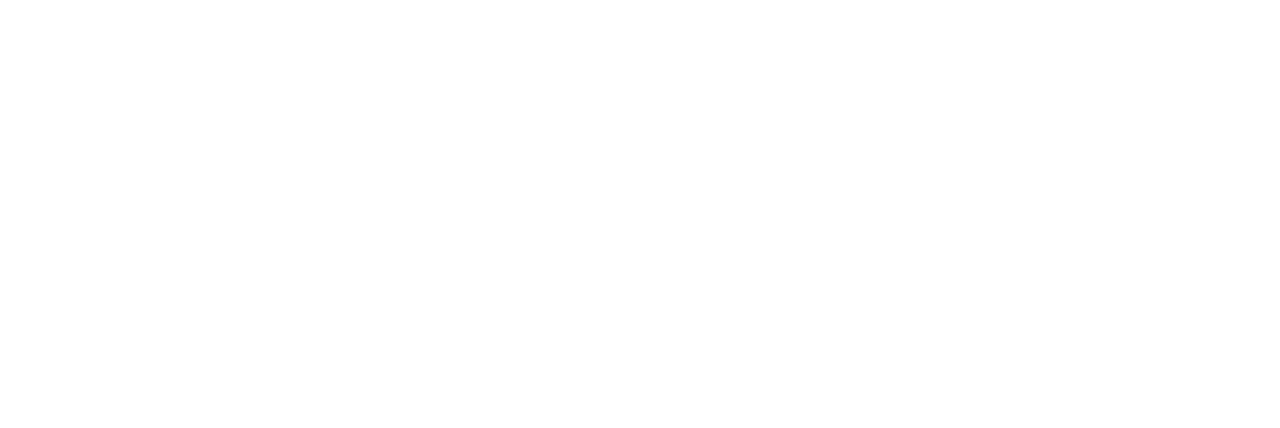
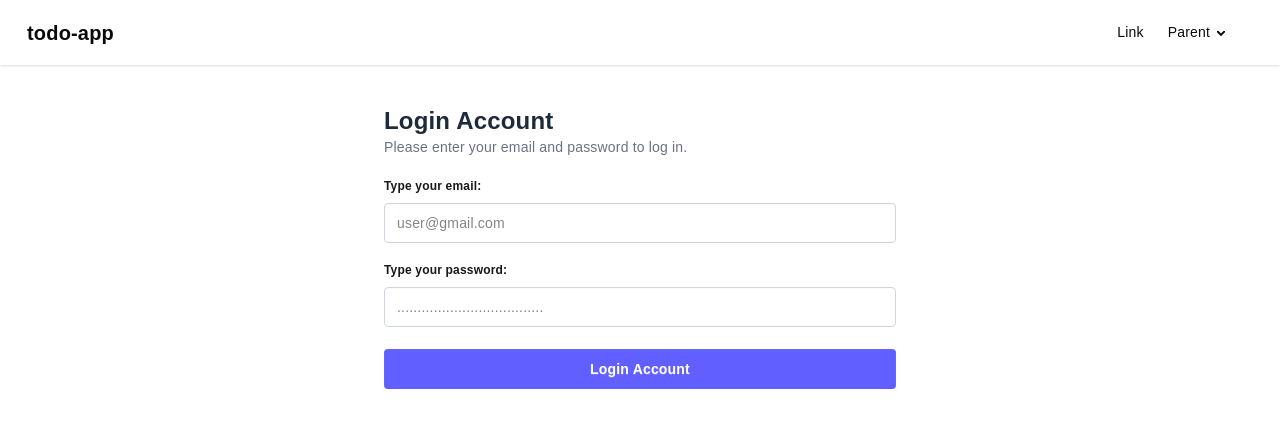
Before and after one commit to masdefry/frontend-web-development-39, a React (Vite) app in the folder todo-app/: page /login in a window 1280 px wide. Before the commit this address had no page. Shown: the top 428 px of the page. Built offline with nearby package versions, Linux system fonts and the light colour scheme.

Commit message:
day09: using zustand to handle authentication user

```diff
--- a/todo-app/src/App.tsx
+++ b/todo-app/src/App.tsx
@@ -17,7 +17,7 @@
           <div className="bg-[url('/images/background-banner.png')] bg-center h-50">
             <div className='bg-linear-to-br from-indigo-500/70 via-purple-500/70 to-pink-500/10 h-50'></div>
           </div>
-          <div className='absolute top-10 flex justify-center'>
+          <div className='absolute top-10 flex justify-center w-full'>
             <div className='w-72 md:w-96'>
               <HeaderTitle />
               <FormCreateTodo
--- a/todo-app/src/components/Layout.tsx
+++ b/todo-app/src/components/Layout.tsx
@@ -1,16 +1,19 @@
 import { Outlet } from 'react-router-dom';
 import Navbar from './Navbar';
+import { Toaster } from 'react-hot-toast';
 
 export default function RootLayout() {
   return (
     <>
       <Navbar />
-      <div className='grid grid-cols-5'>
+      <Toaster />
+      {/* <div className='grid grid-cols-5'>
         <div className='col-span-1 bg-red-100 h-screen'>Sidebar</div>
         <div className='col-span-4'>
           <Outlet />
         </div>
-      </div>
+      </div> */}
+      <Outlet />
     </>
   );
 }
--- a/todo-app/src/components/Navbar.tsx
+++ b/todo-app/src/components/Navbar.tsx
@@ -1,8 +1,14 @@
+import useAuthStore from '@/stores/useAuthStore';
+
 export default function Navbar() {
+  const { users } = useAuthStore();
+  console.log('Navbar');
+  console.log(users);
+
   return (
     <div className='navbar bg-base-100 shadow-sm'>
       <div className='flex-1'>
-        <a className='btn btn-ghost text-xl'>daisyUI</a>
+        <a className='btn btn-ghost text-xl'>todo-app</a>
       </div>
       <div className='flex-none'>
         <ul className='menu menu-horizontal px-1'>
@@ -22,6 +28,7 @@
               </ul>
             </details>
           </li>
+          <li>{users?.name}</li>
         </ul>
       </div>
     </div>
--- /dev/null
+++ b/todo-app/src/features/login/schemas/loginUserSchema.ts
@@ -0,0 +1,12 @@
+import { z } from 'zod';
+
+export const loginUserSchema = z.object({
+  email: z
+    .string()
+    .min(1, { message: 'Email is required' })
+    .email({ message: 'Invalid email format' }),
+
+  password: z
+    .string()
+    .min(6, { message: 'Password must be at least 6 characters' }),
+});
--- /dev/null
+++ b/todo-app/src/features/login/types/login-type.ts
@@ -0,0 +1,4 @@
+export type InputLoginUser = {
+    email: string;
+    password: string;
+}
--- a/todo-app/src/main.tsx
+++ b/todo-app/src/main.tsx
@@ -5,6 +5,7 @@
 import Profile from './pages/profile';
 import RootLayout from './components/Layout';
 import ZustandPage from './pages/zustand';
+import LoginPage from './pages/login';
 
 createRoot(document.getElementById('root')!).render(
   <BrowserRouter>
@@ -13,6 +14,7 @@
         <Route index element={<HomePage />} />
         <Route path='profile' element={<Profile />} />
         <Route path='zustand' element={<ZustandPage />} />
+        <Route path='login' element={<LoginPage />} />
       </Route>
     </Routes>
   </BrowserRouter>,
--- /dev/null
+++ b/todo-app/src/pages/login/index.tsx
@@ -0,0 +1,78 @@
+import type { InputLoginUser } from '@/features/login/types/login-type';
+import { useForm } from 'react-hook-form';
+import { zodResolver } from '@hookform/resolvers/zod';
+import { loginUserSchema } from '@/features/login/schemas/loginUserSchema';
+import axiosInstance from '@/utils/axios-instance';
+import useAuthStore from '@/stores/useAuthStore';
+import { useNavigate } from 'react-router-dom';
+import toast from 'react-hot-toast';
+
+export default function LoginPage() {
+  const { setAuth } = useAuthStore();
+  const navigate = useNavigate();
+
+  const {
+    register,
+    handleSubmit,
+    formState: { errors },
+  } = useForm<InputLoginUser>({
+    resolver: zodResolver(loginUserSchema),
+  });
+
+  const onLoginUser = async ({ email, password }: InputLoginUser) => {
+    try {
+      const res = await axiosInstance.post('users/login', {
+        login: email,
+        password,
+      });
+
+      toast.success('Login user successfully')
+      setAuth(res?.data);
+      navigate('/');
+    } catch (error) {
+      console.log(error);
+    }
+  };
+
+  return (
+    <>
+      <div className='flex justify-center'>
+        <div className='w-lg py-10'>
+          <h1 className='text-gray-800 font-bold text-2xl'>Login Account</h1>
+          <p className='text-gray-500 text-sm'>
+            Please enter your email and password to log in.
+          </p>
+          <form onSubmit={handleSubmit(onLoginUser)} className='mt-3'>
+            <fieldset className='fieldset'>
+              <legend className='fieldset-legend'>Type your email:</legend>
+              <input
+                {...register('email')}
+                type='text'
+                className='input border border-gray-300 w-full'
+                placeholder='user@gmail.com'
+              />
+              <p className='label text-red-500'>
+                {errors?.email && errors?.email?.message}
+              </p>
+            </fieldset>
+            <fieldset className='fieldset'>
+              <legend className='fieldset-legend'>Type your password:</legend>
+              <input
+                {...register('password')}
+                type='password'
+                className='input border border-gray-300 w-full'
+                placeholder='....................................'
+              />
+              <p className='label text-red-500'>
+                {errors?.password && errors?.password?.message}
+              </p>
+            </fieldset>
+            <button className='btn bg-indigo-500 border-none w-full mt-3 text-white hover:bg-indigo-800'>
+              Login Account
+            </button>
+          </form>
+        </div>
+      </div>
+    </>
+  );
+}
--- /dev/null
+++ b/todo-app/src/stores/useAuthStore.tsx
@@ -0,0 +1,48 @@
+import { create } from 'zustand';
+
+type Users = {
+  accountType: string;
+  blUserLocale: string;
+  created: number;
+  email: string;
+  lastLogin: number;
+  name: string;
+  oAuthIdentities: null;
+  objectId: string;
+  ownerId: string;
+  role: string;
+  socialAccount: string;
+  updated: null;
+  'user-token': string;
+  userStatus: string;
+};
+
+type UseAuthStore = {
+  users: Users;
+  setAuth: (payload: Users) => void;
+};
+
+const useAuthStore = create<UseAuthStore>()((set) => ({
+  users: {
+    accountType: '',
+    blUserLocale: '',
+    created: 0,
+    email: '',
+    lastLogin: 0,
+    name: '',
+    oAuthIdentities: null,
+    objectId: '',
+    ownerId: '',
+    role: '',
+    socialAccount: '',
+    updated: null,
+    'user-token': '',
+    userStatus: '',
+  },
+  setAuth: (payload: Users) =>
+    set((state) => ({
+      users: payload,
+    })),
+}));
+
+export default useAuthStore;
```
